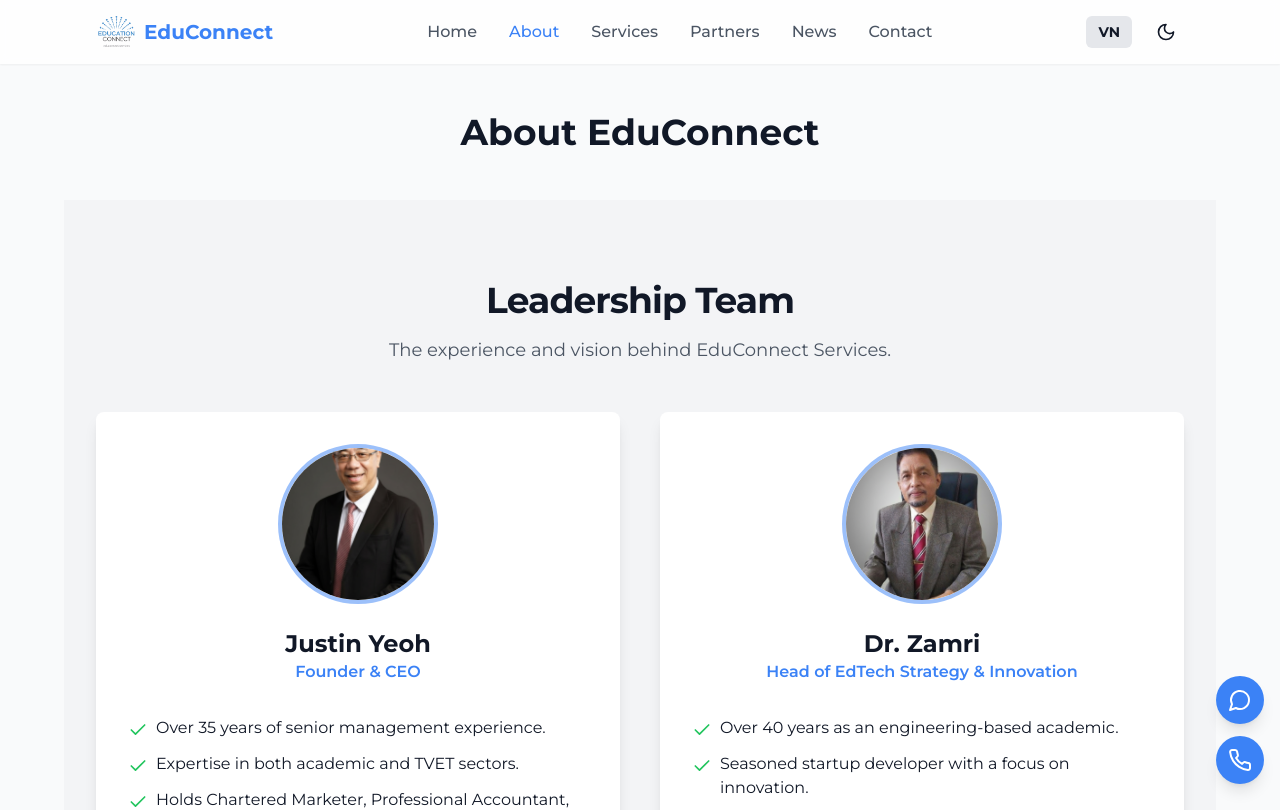
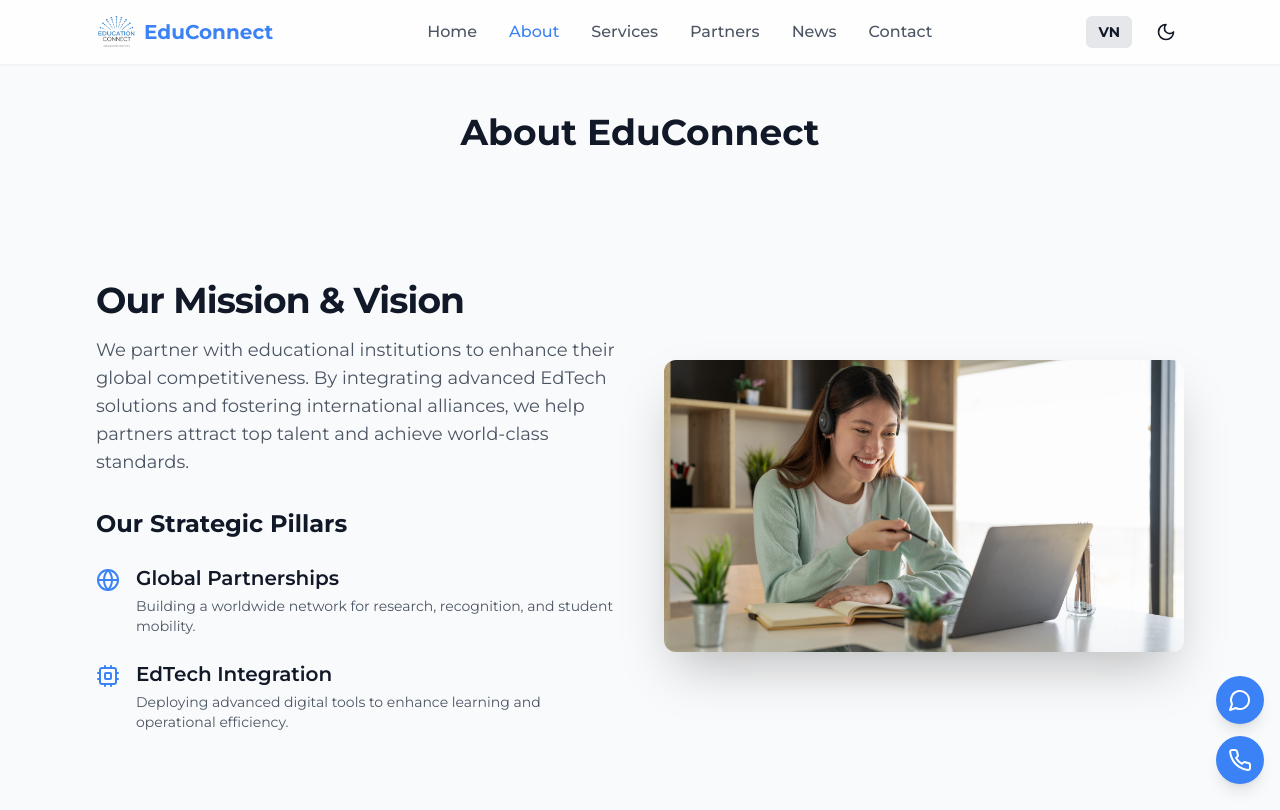
Before and after one commit to QuachNhutBao/educonnect-website, a Next.js app: page /about in a window 1280 px wide. Shown: the top 810 px of the page. Built offline with nearby package versions, Linux system fonts and the light colour scheme.

Commit message:
Feat: Add Mission component to about page

```diff
--- a/app/about/page.js
+++ b/app/about/page.js
@@ -1,22 +1,24 @@
 "use client"
 
 import { useLanguage } from '../context/LanguageContext'
-import Leadership from '../components/Leadership' // 1. IMPORT
+import Mission from '../components/Mission' // 1. IMPORT MISSION
+import Leadership from '../components/Leadership'
 
 export default function AboutPage() {
   const { content } = useLanguage()
 
   return (
     <div className="w-full">
-      {/* 2. TIÊU ĐỀ TRANG */}
+      {/* TIÊU ĐỀ TRANG */}
       <div className="container mx-auto px-4 py-12 text-center">
         <h1 className="text-4xl font-bold">{content.aboutPage.title}</h1>
       </div>
 
-      {/* 3. TÁI SỬ DỤNG COMPONENT LÃNH ĐẠO */}
+      {/* 2. THÊM COMPONENT SỨ MỆNH VÀO ĐÂY */}
+      <Mission content={content.mission} />
+
+      {/* COMPONENT LÃNH ĐẠO ĐÃ CÓ */}
       <Leadership content={content.leadership} />
-
-      {/* Chúng ta sẽ thêm phần "Sứ mệnh, Tầm nhìn" vào đây sau */}
     </div>
   );
 }
```
